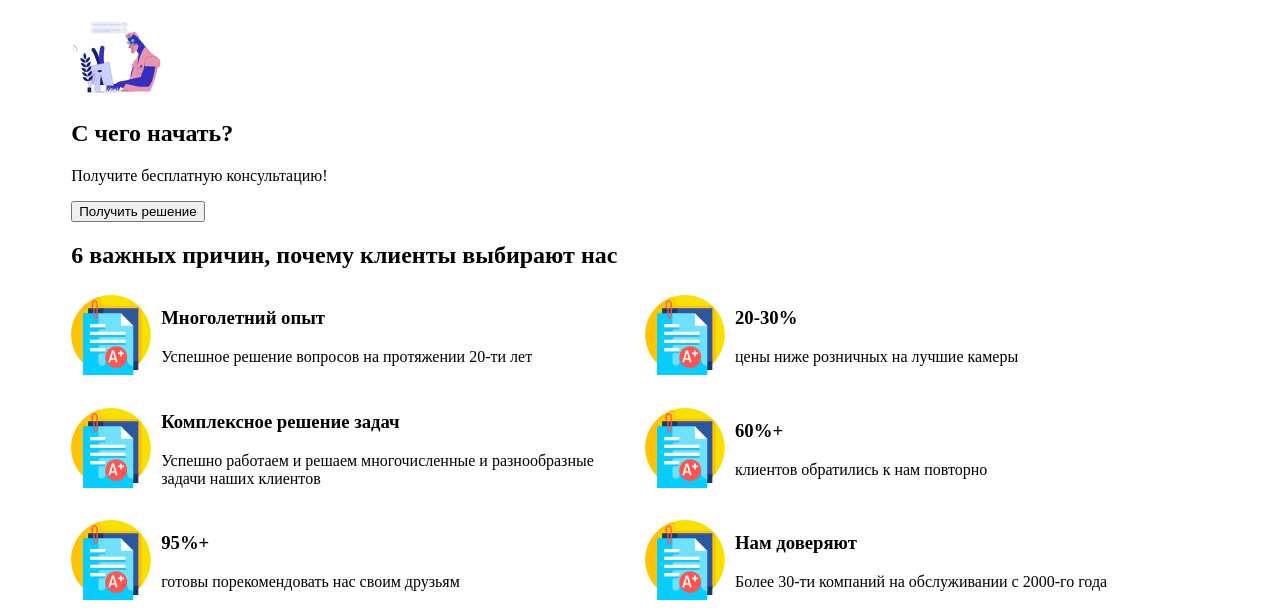
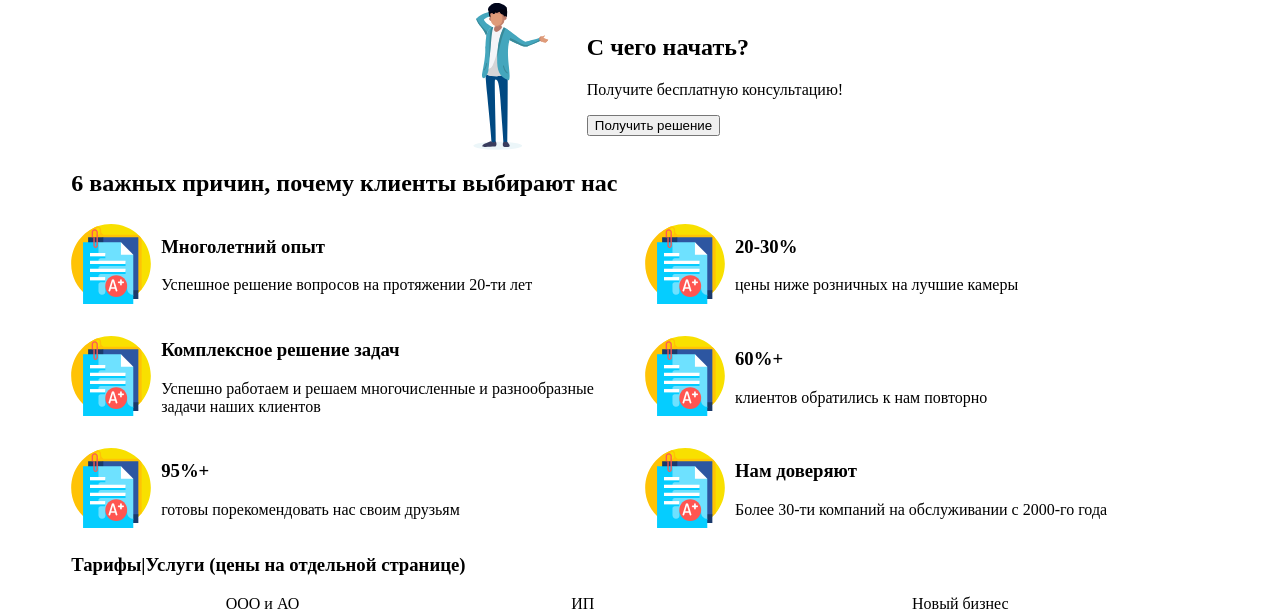
Before and after one commit to Rinzler17/buh, a PHP site: page / in a window 1280 px wide. Shown: the part 44-655 px from the top of the page. Run offline with PHP 8.4, Linux system fonts and the light colour scheme; some libraries are stand-ins or nearby versions.

Commit message:
Add files via upload

```diff
--- a/css/main.css
+++ b/css/main.css
@@ -48,4 +48,10 @@ footer .container {
   margin-right: 10px;
 }
 
+.sentence {
+  display: flex;
+  justify-content: center;
+  align-items: center;
+}
+
 /*# sourceMappingURL=main.css.map */
--- a/css/main.scss
+++ b/css/main.scss
@@ -47,3 +47,9 @@ footer .container {
     }
   }
 }
+
+.sentence{
+  display: flex;
+  justify-content: center;
+  align-items: center;
+}
--- a/index.html
+++ b/index.html
@@ -26,7 +26,7 @@
     <section>
         <div class="container">
             <div class="sentence">
-                <div id="tag-id-lottie" class="sentence_item" style="width: 100px; height: 100px;">
+                <div id="tag-id-lottie" class="sentence_item" style="width: 150px; height: 150px;">
                     <script src="js/lottie.js"></script>
                     <script>
                         lottie.loadAnimation({
@@ -34,7 +34,7 @@
                         renderer: 'svg',
                         loop: true,
                         autoplay: true,
-                        path: 'js/38793-remote-work.json' // the path to the animation json
+                        path: 'js/animation_why.json' // the path to the animation json
                     });
                     </script>
                 </div>
```
Also changed, not shown: 1 other file.
